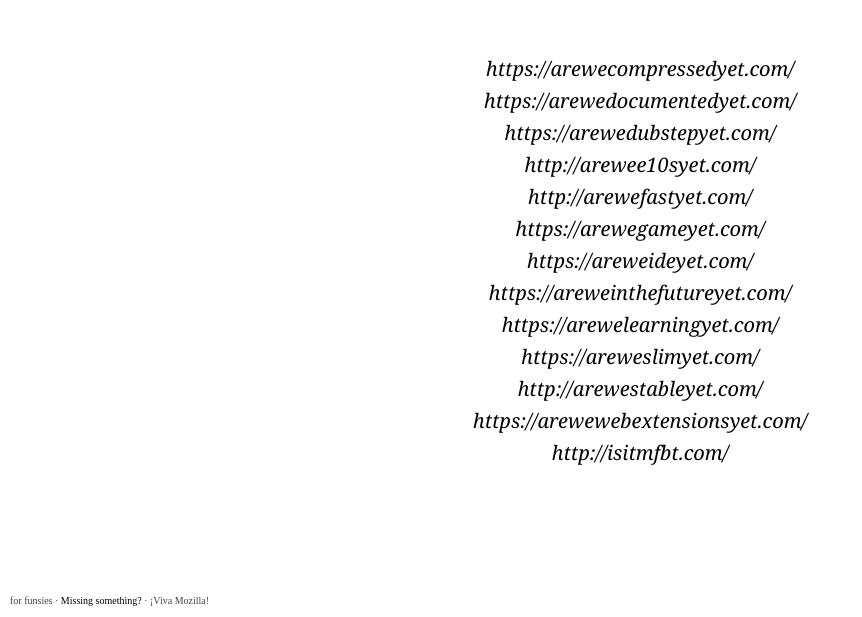
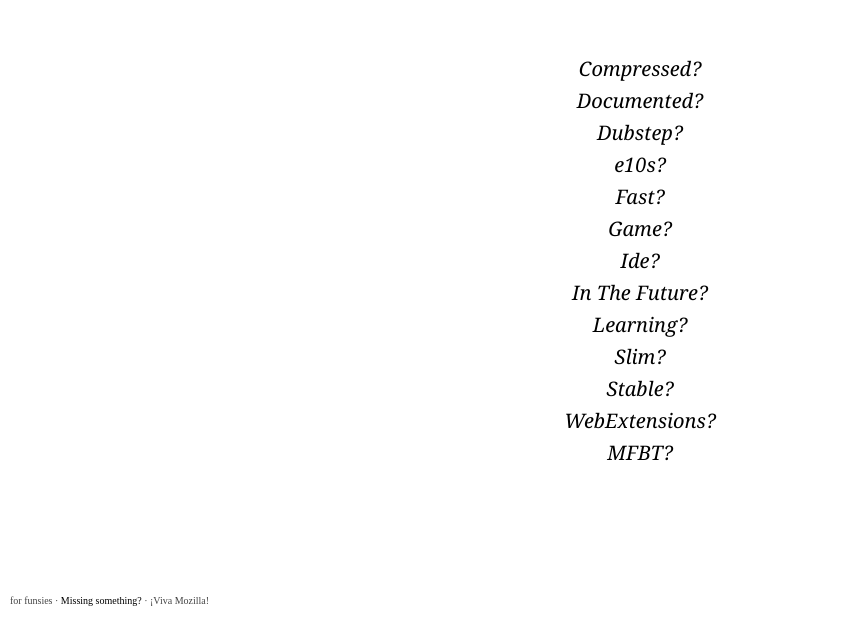
Before and after one commit to potch/awmy, a plain HTML site: page index.html in a window 1280 px wide. Shown: the part 183-800 px from the top of the page, without its empty margins (0-862 px from the left). Drawn offline with Linux system fonts and the light colour scheme.

Commit message:
are we succinct yet?

```diff
--- a/index.html
+++ b/index.html
@@ -49,19 +49,19 @@
     <section>
       <h1 class="meta"><a href="http://arewemetayet.com/">Yes.</a></h1>
       <ul>
-        <li><a href="https://arewecompressedyet.com/">https://arewecompressedyet.com/</a></li>
-        <li><a href="https://arewedocumentedyet.com/">https://arewedocumentedyet.com/</a></li>
-        <li><a href="https://arewedubstepyet.com/">https://arewedubstepyet.com/</a></li>
-        <li><a href="http://arewee10syet.com/">http://arewee10syet.com/</a></li>
-        <li><a href="http://arewefastyet.com/">http://arewefastyet.com/</a></li>
-        <li><a href="https://arewegameyet.com/">https://arewegameyet.com/</a></li>
-        <li><a href="https://areweideyet.com/">https://areweideyet.com/</a></li>
-        <li><a href="https://areweinthefutureyet.com/">https://areweinthefutureyet.com/</a></li>
-        <li><a href="https://arewelearningyet.com/">https://arewelearningyet.com/</a></li>
-        <li><a href="https://areweslimyet.com/">https://areweslimyet.com/</a></li>
-        <li><a href="http://arewestableyet.com/">http://arewestableyet.com/</a></li>
-        <li><a href="https://arewewebextensionsyet.com/">https://arewewebextensionsyet.com/</a></li>
-      	<li><a href="http://isitmfbt.com/">http://isitmfbt.com/</a></li>
+        <li><a href="https://arewecompressedyet.com/">Compressed?</a</li>
+        <li><a href="https://arewedocumentedyet.com/">Documented?</a></li>
+        <li><a href="https://arewedubstepyet.com/">Dubstep?</a></li>
+        <li><a href="http://arewee10syet.com/">e10s?</a></li>
+        <li><a href="http://arewefastyet.com/">Fast?</a></li>
+        <li><a href="https://arewegameyet.com/">Game?</a></li>
+        <li><a href="https://areweideyet.com/">Ide?</a></li>
+        <li><a href="https://areweinthefutureyet.com/">In The Future?</a></li>
+        <li><a href="https://arewelearningyet.com/">Learning?</a></li>
+        <li><a href="https://areweslimyet.com/">Slim?</a></li>
+        <li><a href="http://arewestableyet.com/">Stable?</a></li>
+        <li><a href="https://arewewebextensionsyet.com/">WebExtensions?</a></li>
+      	<li><a href="http://isitmfbt.com/">MFBT?</a></li>
       </ul>
       <div class="note">
         for funsies &middot; <a href="https://github.com/potch/awmy">Missing something?</a> &middot; ¡Viva Mozilla!
```
